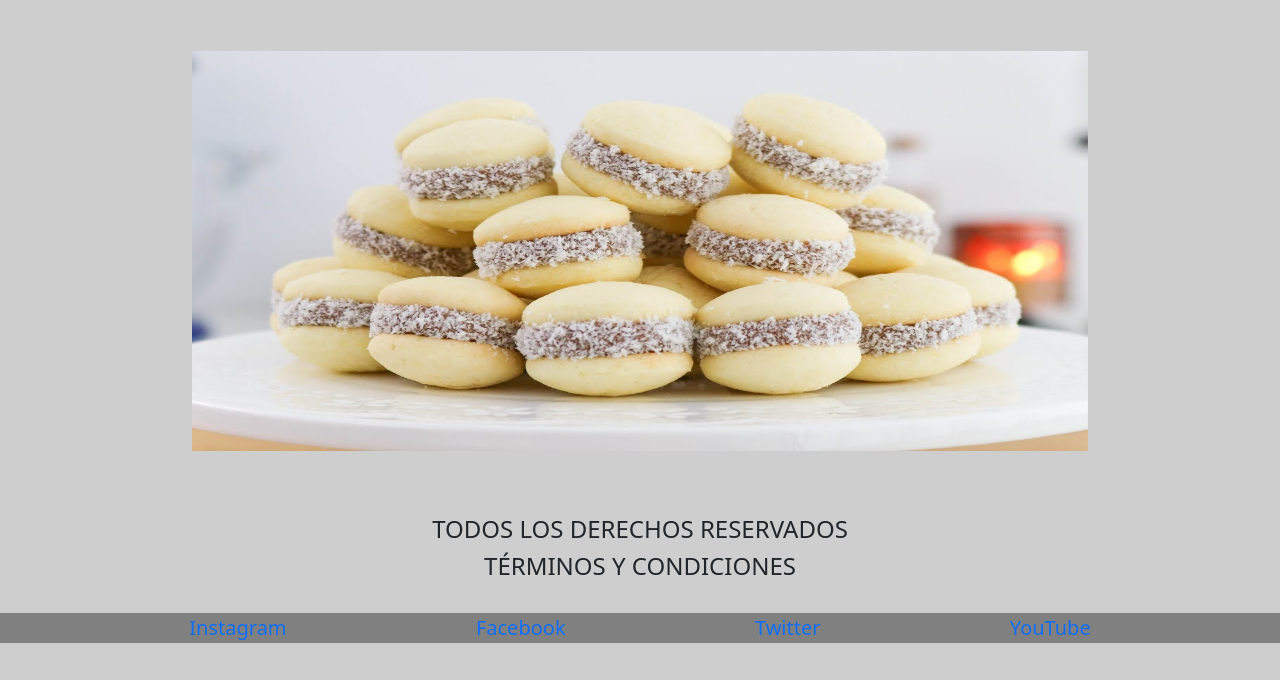
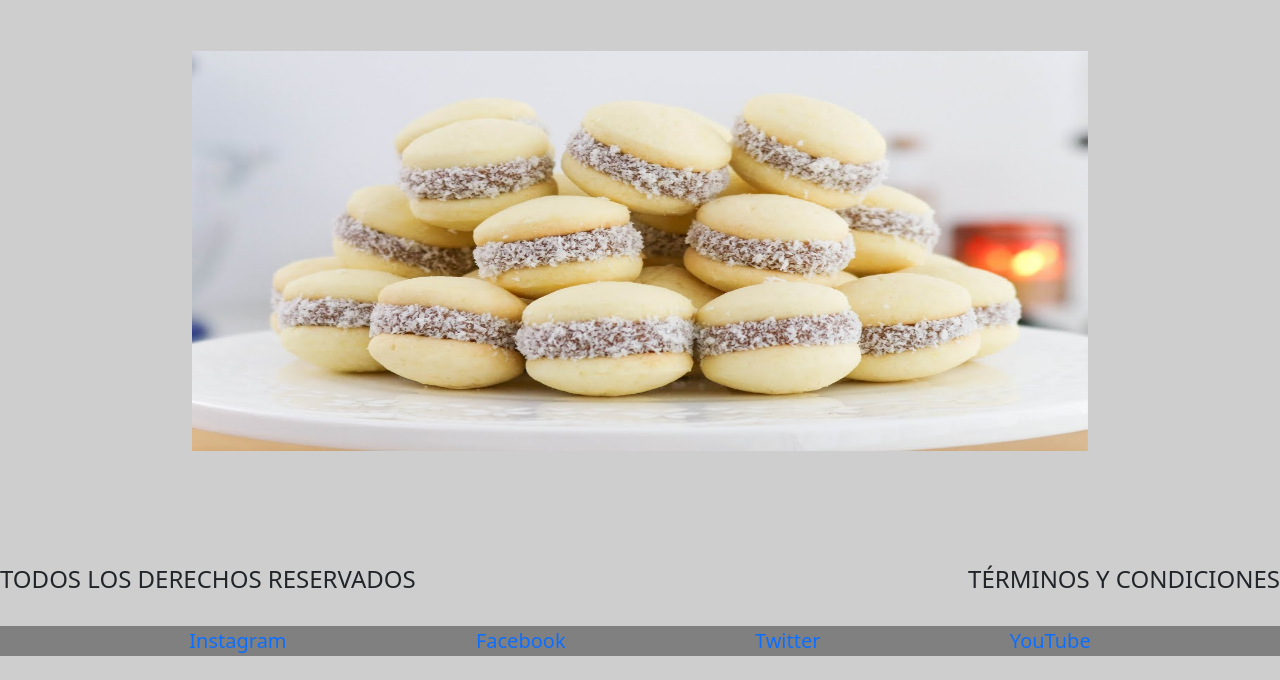
Before and after one commit to Friktiti/Preentrega-2, a plain HTML site: page index.html in a window 1280 px wide. Shown: the part 403-1083 px from the top of the page. Drawn offline with nearby package versions, Linux system fonts and the light colour scheme.

Commit message:
punto de partida de la preentrega 3

```diff
--- a/css/estilo.css
+++ b/css/estilo.css
@@ -34,7 +34,6 @@ body {
     margin-top: calc(-1 * var(--bs-gutter-y));
     margin-right: calc(-.5 * var(--bs-gutter-x));
     margin-left: calc(-.5 * var(--bs-gutter-x));
-    padding left: ;
 }
 
 h1 {
@@ -77,10 +76,8 @@ a {
 /* FOOTER */
 .derech {
     display: flex;
-    flex-direction: column;
-    text-align: center;
-    align-items: center;
     justify-content: space-between;
+    padding-top: 50px;
 }
 
 .footer {
@@ -89,6 +86,7 @@ a {
     justify-content: space-evenly;
     background-color: gray;
 }
+
 
 /* NOVEDADES */
 .vidUno {
@@ -138,7 +136,7 @@ a {
 /* FORMULARIO */
 form {
     display: flex;
-    flex-direction: column;
+    justify-content: space-between;
     width: 300px;
 }
 
--- a/index.html
+++ b/index.html
@@ -83,8 +83,8 @@
 
   <footer>
     <section class="derech">
-      <h4>TODOS LOS DERECHOS RESERVADOS</h4>
-      <h4>TÉRMINOS Y CONDICIONES</h4>
+      <h4 class="one">TODOS LOS DERECHOS RESERVADOS</h4>
+      <h4 class="two">TÉRMINOS Y CONDICIONES</h4>
     </section>
     <br>
     <section class="footer">
```
